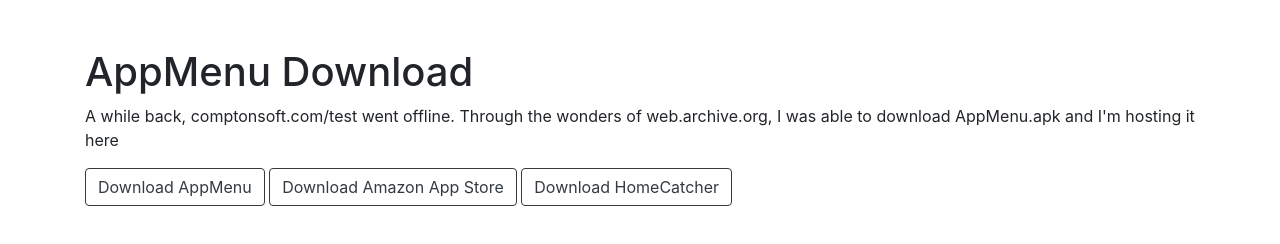
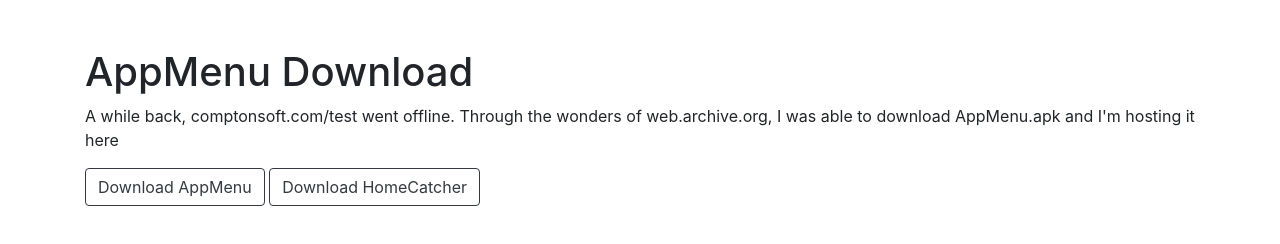
Before and after one commit to CobreDev/nookapk, a plain HTML site: page index.html in a window 1280 px wide. Drawn offline with nearby package versions, Linux system fonts and the light colour scheme.

Commit message:
Update index.html

```diff
--- a/index.html
+++ b/index.html
@@ -49,8 +49,7 @@
   <h1><br>AppMenu Download</h1>
   <p>A while back, comptonsoft.com/test went offline. Through the wonders of web.archive.org, I was able to download AppMenu.apk and I'm hosting it here</p>
   <a class="btn btn-outline-dark" href="https://github.com/mac-user669/nookapk/raw/master/AppMenu.apk">Download AppMenu</a>
-  <a class="btn btn-outline-dark" href="https://github.com/mac-user669/nookapk/raw/master/AmazonAppStore.apk">Download Amazon App Store</a>
-  <a class="btn btn-outline-dark" href="https://github.com/mac-user669/nookapk/raw/master/HomeCatcher.apk">Download HomeCatcher</a>
+  <a class="btn btn-outline-dark" href="https://github.com/mac-user669/nookapk/raw/master/SystemUI.apk">Download HomeCatcher</a>
 
 </div>
 
```
